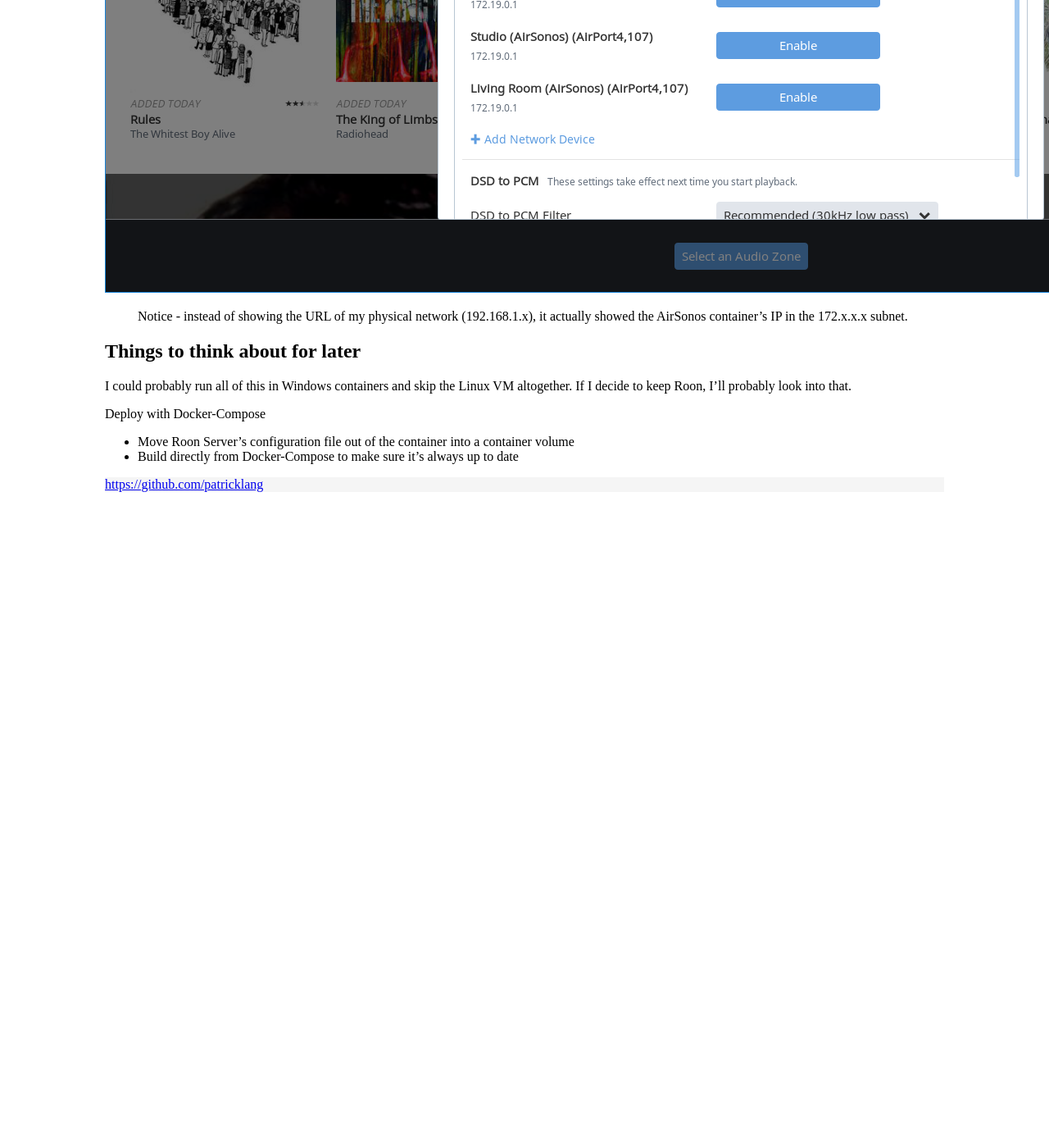
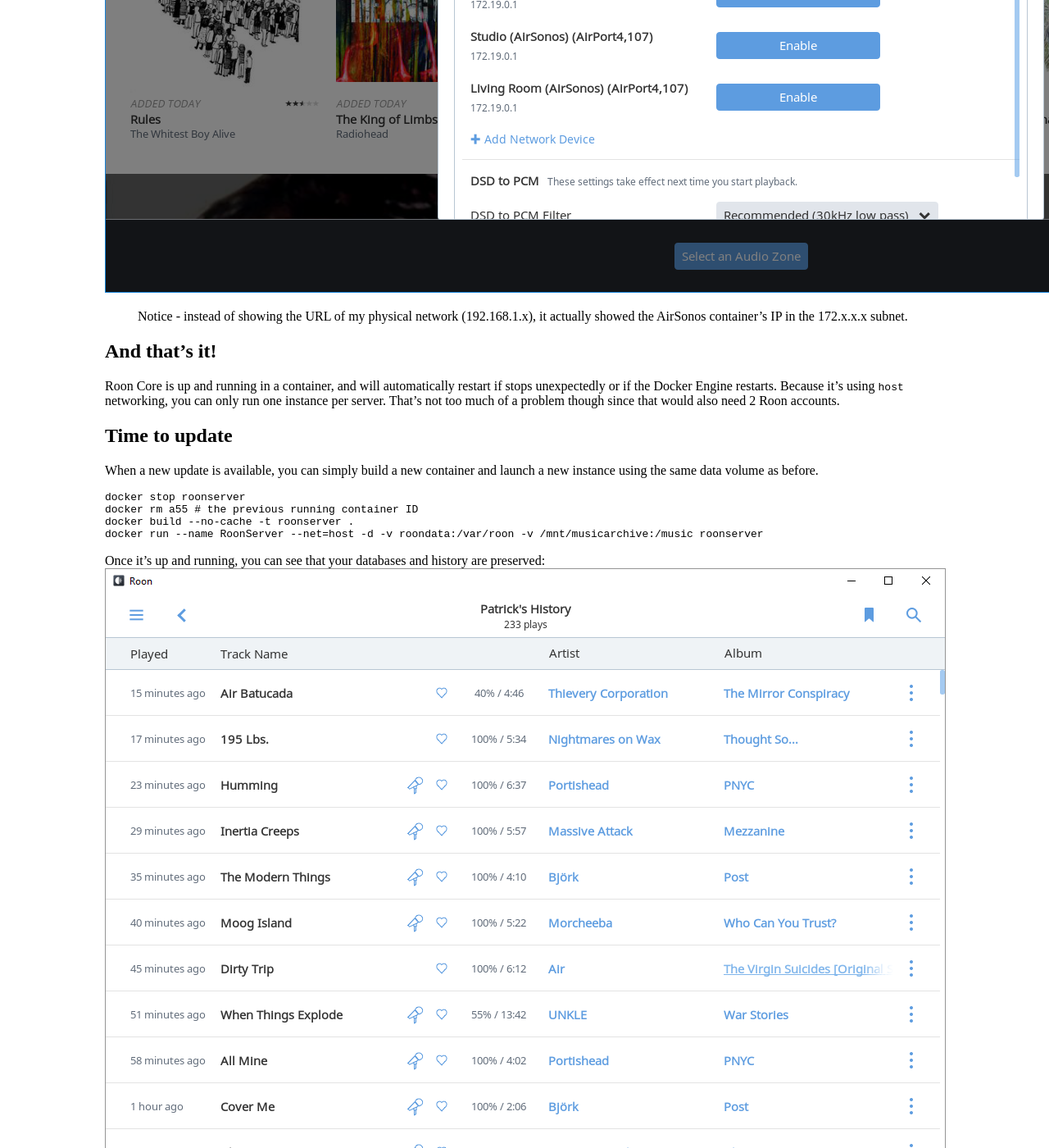
Before and after one commit to PatrickLang/patricklang.github.io, a Jekyll site: the page built from _posts/2016-11-13-roon.md, in a window 1280 px wide and 1400 px high, scrolled down 5513 px. Shown: the whole window at 82% size. Built offline with Jekyll 4.4.1, drawn with Linux system fonts in a browser that asks for light colours; before the commit the page ends 6143 px from its top, so only the background shows below that; some of the changed text lies outside the part shown.

Commit message:
Adding note on updating Roon

````diff
--- a/_posts/2016-11-13-roon.md
+++ b/_posts/2016-11-13-roon.md
@@ -125,10 +125,27 @@
 
 > Notice - instead of showing the URL of my physical network (192.168.1.x), it actually showed the AirSonos container's IP in the 172.x.x.x subnet.
 
+## And that's it!
+Roon Core is up and running in a container, and will automatically restart if stops unexpectedly or if the Docker Engine restarts. Because it's using `host` networking, you can only run one instance per server. That's not too much of a problem though since that would also need 2 Roon accounts.
+
+## Time to update
+
+When a new update is available, you can simply build a new container and launch a new instance using the same data volume as before.
+
+```bash
+docker stop roonserver
+docker rm a55 # the previous running container ID
+docker build --no-cache -t roonserver .
+docker run --name RoonServer --net=host -d -v roondata:/var/roon -v /mnt/musicarchive:/music roonserver
+```
+
+Once it's up and running, you can see that your databases and history are preserved:
+![Roon - History]({{site.url}}/images/2016-11-13-roon/history_after_update.png)
 
 
 ## Things to think about for later
-I could probably run all of this in Windows containers and skip the Linux VM altogether. If I decide to keep Roon, I'll probably look into that.
+I could probably run all of this in Windows containers and skip the Linux VM altogether. Given that others had tried it on Linux and succeeded, I thought I would start there first.
+I am concerned about being able to keep audio streaming under load which could be difficult when the fileserver VM is doing a backup. If I get those into a single VM (with Roon in a container), the IO & memory scheduling should work better.
 
 Deploy with Docker-Compose
 - Move Roon Server's configuration file out of the container into a container volume
````
Also changed, not shown: images/2016-11-13-roon/history_after_update.png (added).
